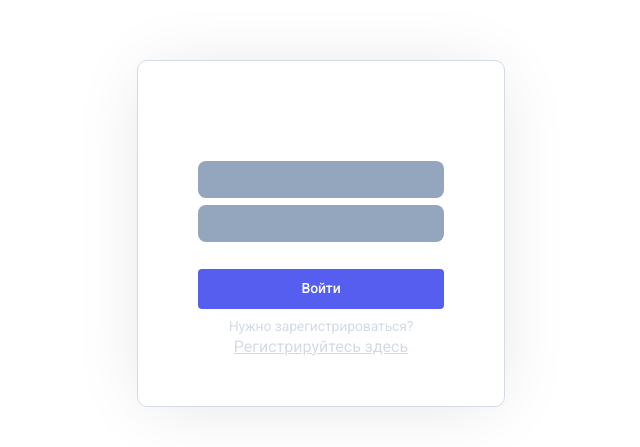
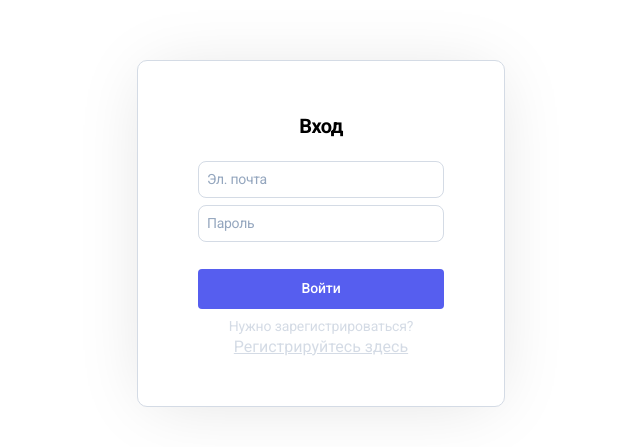
Before and after one commit to MironProFit/sky-kanban, a React (Vite) app: page /login in a window 1280 px wide. Shown: the part 167-614 px from the top of the page, without its empty margins (319-959 px from the left). Built offline with nearby package versions, Linux system fonts and the light colour scheme.

Commit message:
корректировки миксинов

```diff
--- a/src/components/Styles/Mexins.style.js
+++ b/src/components/Styles/Mexins.style.js
@@ -7,6 +7,12 @@ export const textColor = css`
 export const wrapperColor = (darkColor = '#151419', lightColor = '#ffff') => css`
     background-color: ${({ $isDark, $darkColor = darkColor, $lightColor = lightColor }) => ($isDark ? $darkColor : $lightColor)};
 `
+export const primaryColor = css`
+    color: ${({ $isDark }) => ($isDark ? 'black' : '#ffff')};
+`
+export const reversePrimaryColor = css`
+    color: ${({ $isDark }) => (!$isDark ? 'black' : '#ffff')};
+`
 
 export const secondaryColor = css`
     color: ${({ $isDark }) => ($isDark ? 'black' : '#FFFFFF')};
@@ -14,9 +20,6 @@ export const secondaryColor = css`
 export const reverseSecondaryColor = css`
     color: ${({ $isDark }) => (!$isDark ? 'black' : '#FFFFFF')};
 `
-// export const primaryTextColor = css`
-//     color: ${({ $isDark }) => ($isDark ? '#20202C' : '#FFFFFF')};
-// `
 
 export const primaryBacground = css`
     background-color: ${({ $isDark }) => ($isDark ? '#20202C' : '#FFFFFF')};
@@ -24,10 +27,6 @@ export const primaryBacground = css`
 
 export const inputColor = css`
     background-color: ${({ $isDark }) => ($isDark ? '#20202C' : '#94a6be')};
-`
-
-export const primaryColor = css`
-    color: ${({ $isDark }) => ($isDark ? 'black' : '#ffff')};
 `
 
 //Colors
--- a/src/pages/Auth/Auth.styled.js
+++ b/src/pages/Auth/Auth.styled.js
@@ -1,6 +1,6 @@
 import styled from 'styled-components'
 import { PrimaryButton } from '../../components/Styles/GlobalStyles'
-import { inputColor, primaryBacground, primaryColor, secondaryColor } from '../../components/Styles/Mexins.style'
+import { inputColor, primaryBacground, primaryColor, reversePrimaryColor, secondaryColor } from '../../components/Styles/Mexins.style'
 import { StyledLink } from '../../components/Styles/Global.Style'
 
 export const ContainerSignin = styled.div`
@@ -48,7 +48,7 @@ export const ModalTitle = styled.div`
     text-align: center;
 `
 export const Title = styled.h2`
-    ${primaryColor}
+    ${reversePrimaryColor}
     font-size: 20px;
     font-weight: 700;
     line-height: 30px;
@@ -74,7 +74,7 @@ export const TextInput = styled.input`
     border: 0.7px solid rgba(148, 166, 190, 0.4);
     outline: none;
     padding: 10px 8px;
-    ${inputColor}
+    background-color: inherit;
 
     &::-moz-placeholder {
         font-family: 'Roboto', sans-serif;
--- a/src/pages/Auth/AuthModal.jsx
+++ b/src/pages/Auth/AuthModal.jsx
@@ -45,7 +45,7 @@ function AuthModal({ setIsAuth, isTheme, $isDark }) {
                 <ModalSignin>
                     <ModalBlock $isDark={$isDark}>
                         <ModalTitle>
-                            <Title>{isPage === 'login' ? 'Вход' : 'Регистрация'}</Title>
+                            <Title $isDark={$isDark}>{isPage === 'login' ? 'Вход' : 'Регистрация'}</Title>
                         </ModalTitle>
 
                         {isPage === 'login' && (
```
